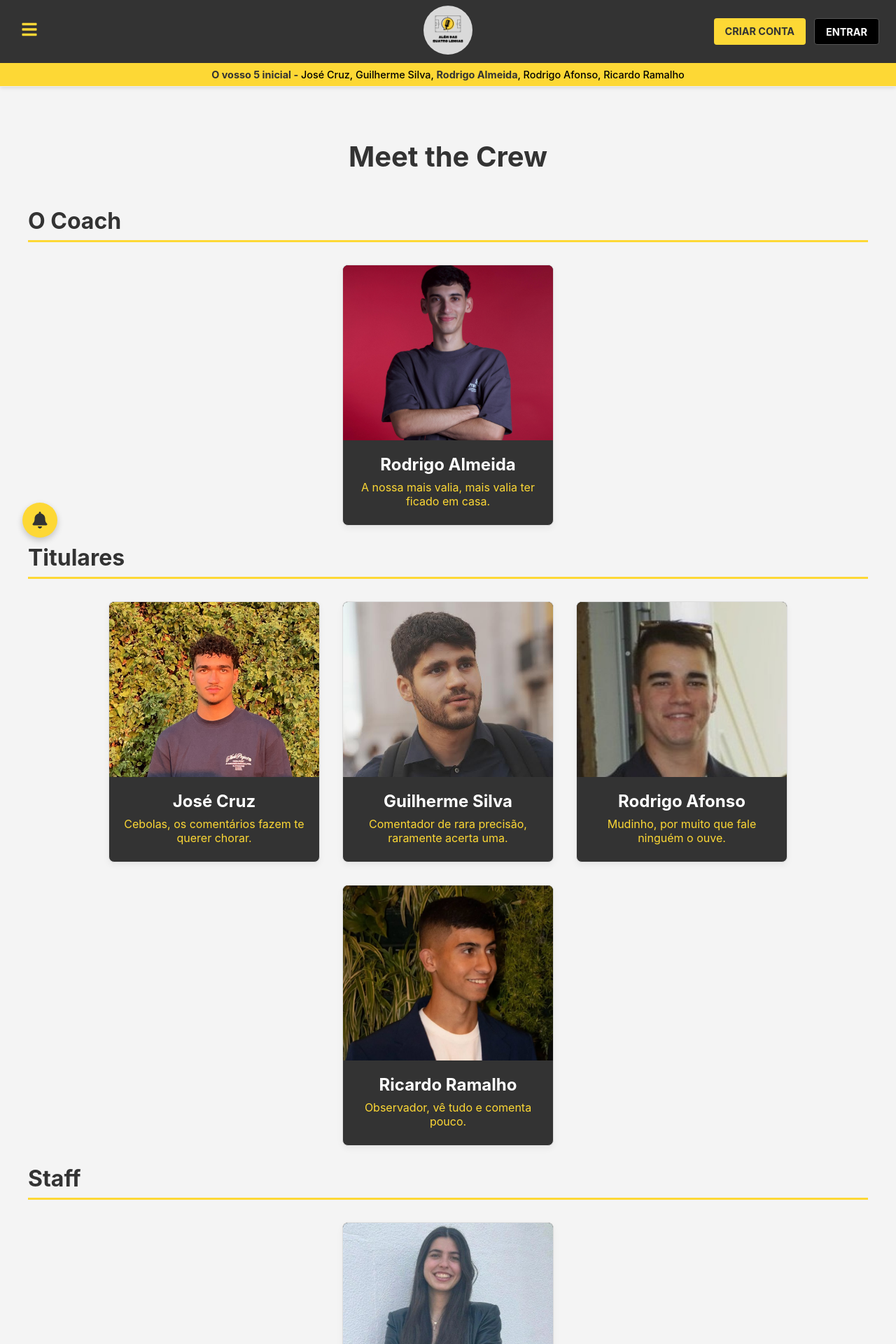
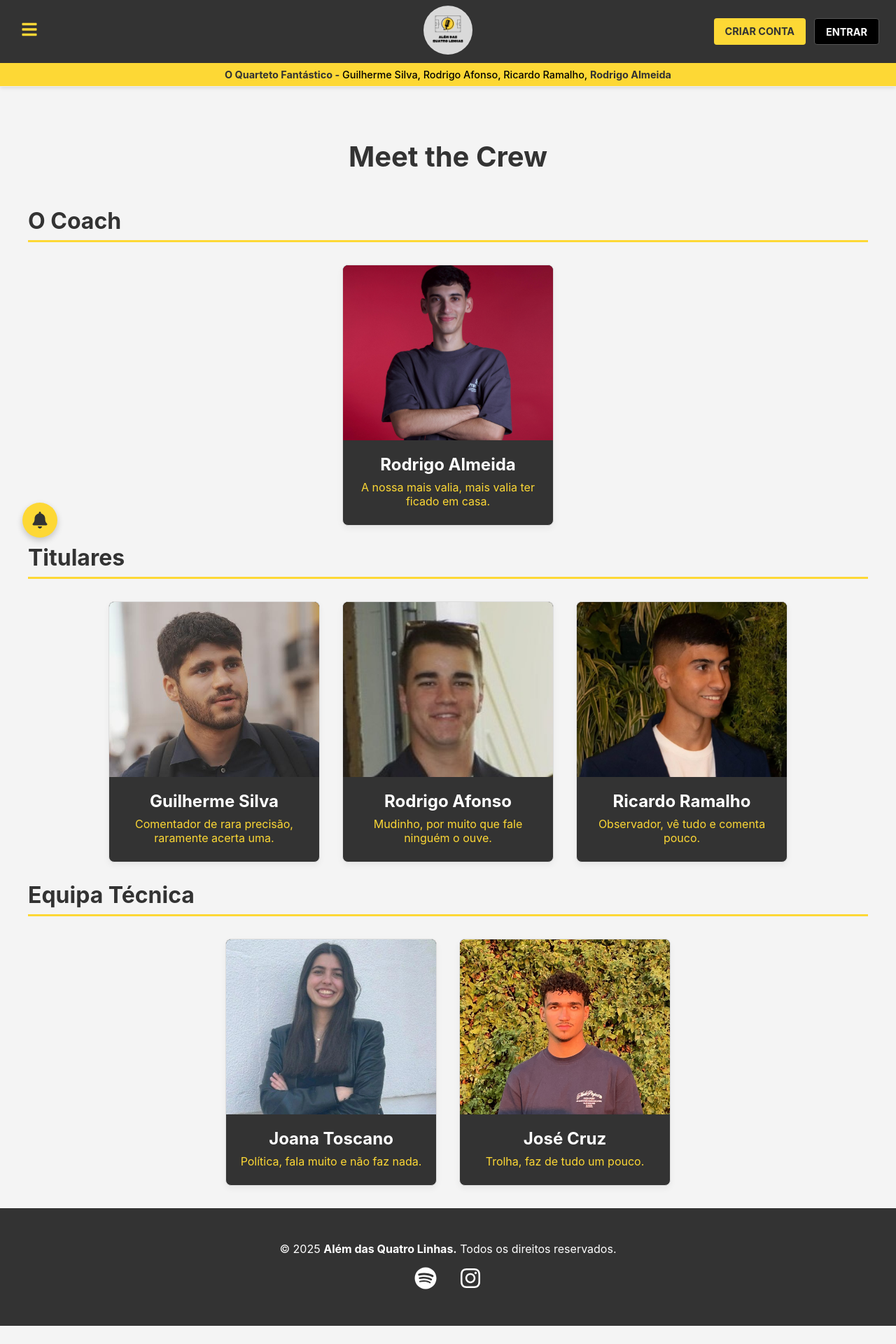
Before and after one commit to jcruzz8/podcast-alemdasquatrolinhas-site-frontend, a React app: page /equipa in a window 1280 px wide. Shown: the top 1920 px of the page at 70% size. After the commit the page ends 1894 px from the top, so only its background shows below. Built offline with nearby package versions, Linux system fonts and the light colour scheme; no server answers; the HTML template or start-up script is replaced by a standard one.

Commit message:
Mudanças na organização da equipa e da miniNavBar

```diff
--- a/src/components/layout/MiniNavbar.jsx
+++ b/src/components/layout/MiniNavbar.jsx
@@ -5,8 +5,8 @@ function MiniNavbar() {
     return (
         <div className="mini-navbar">
       <span>
-        <strong className="grey-text">O vosso 5 inicial -</strong>
-          {" "}José Cruz, Guilherme Silva, <strong className="grey-text">Rodrigo Almeida</strong>, Rodrigo Afonso, Ricardo Ramalho
+        <strong className="grey-text">O Quarteto Fantástico -</strong>
+          {" "}Guilherme Silva, Rodrigo Afonso, Ricardo Ramalho, <strong className="grey-text">Rodrigo Almeida</strong>
       </span>
         </div>
     );
--- a/src/pages/Equipa.jsx
+++ b/src/pages/Equipa.jsx
@@ -9,11 +9,6 @@ const coach = {
 };
 
 const titulares = [
-    {
-        nome: "José Cruz",
-        descricao: "Cebolas, os comentários fazem te querer chorar.",
-        imagem: "/Cruz.JPEG"
-    },
     {
         nome: "Guilherme Silva",
         descricao: "Comentador de rara precisão, raramente acerta uma.",
@@ -37,6 +32,11 @@ const staff = [
         nome: "Joana Toscano",
         descricao: "Política, fala muito e não faz nada.",
         imagem: "/Joana.jpg"
+    },
+    {
+        nome: "José Cruz",
+        descricao: "Trolha, faz de tudo um pouco.",
+        imagem: "/Cruz.JPEG"
     },
     // ... (Adicionar outros membros do staff)
 ];
@@ -87,7 +87,7 @@ function Equipa() {
 
             {/* --- Secção do Staff --- */}
             <section className="team-section">
-                <h2 className="section-title">Staff</h2>
+                <h2 className="section-title">Equipa Técnica</h2>
                 <div className="team-grid">
                     {staff.map(membro => (
                         <MemberCard
```
